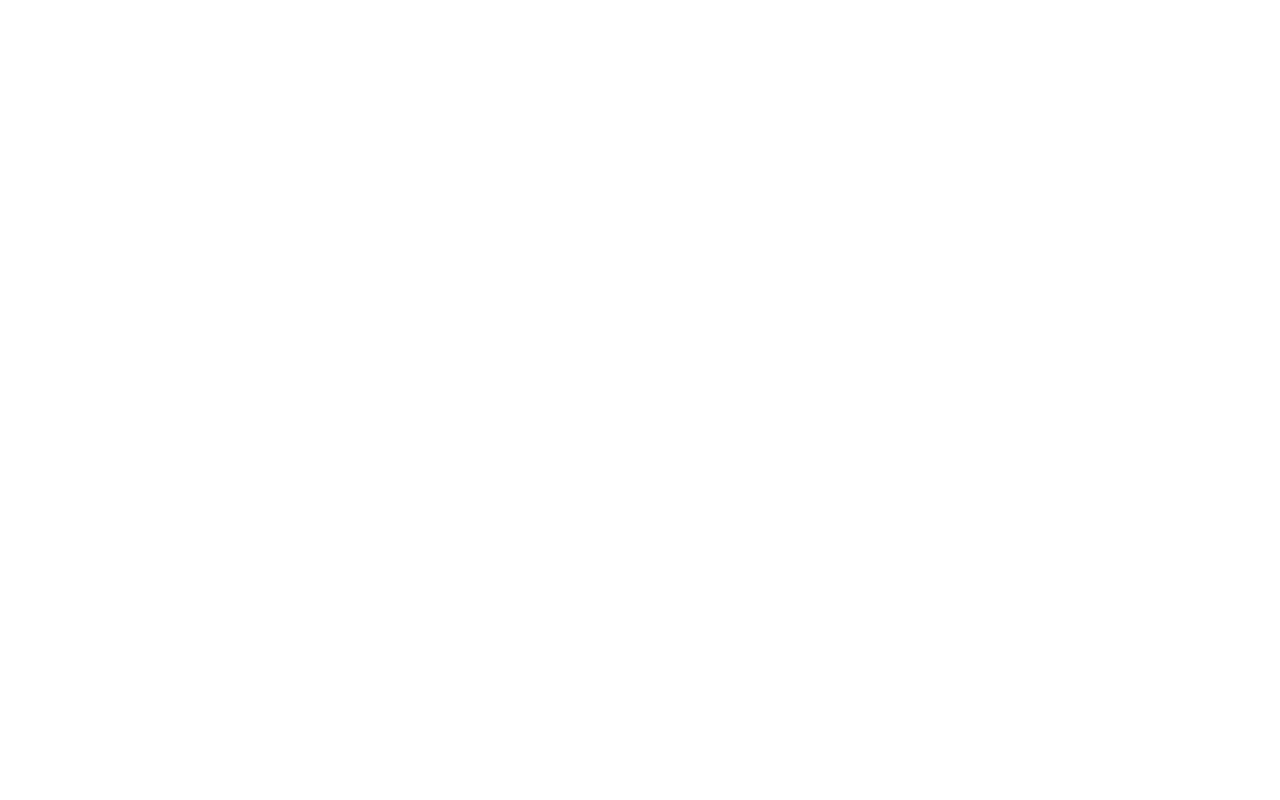
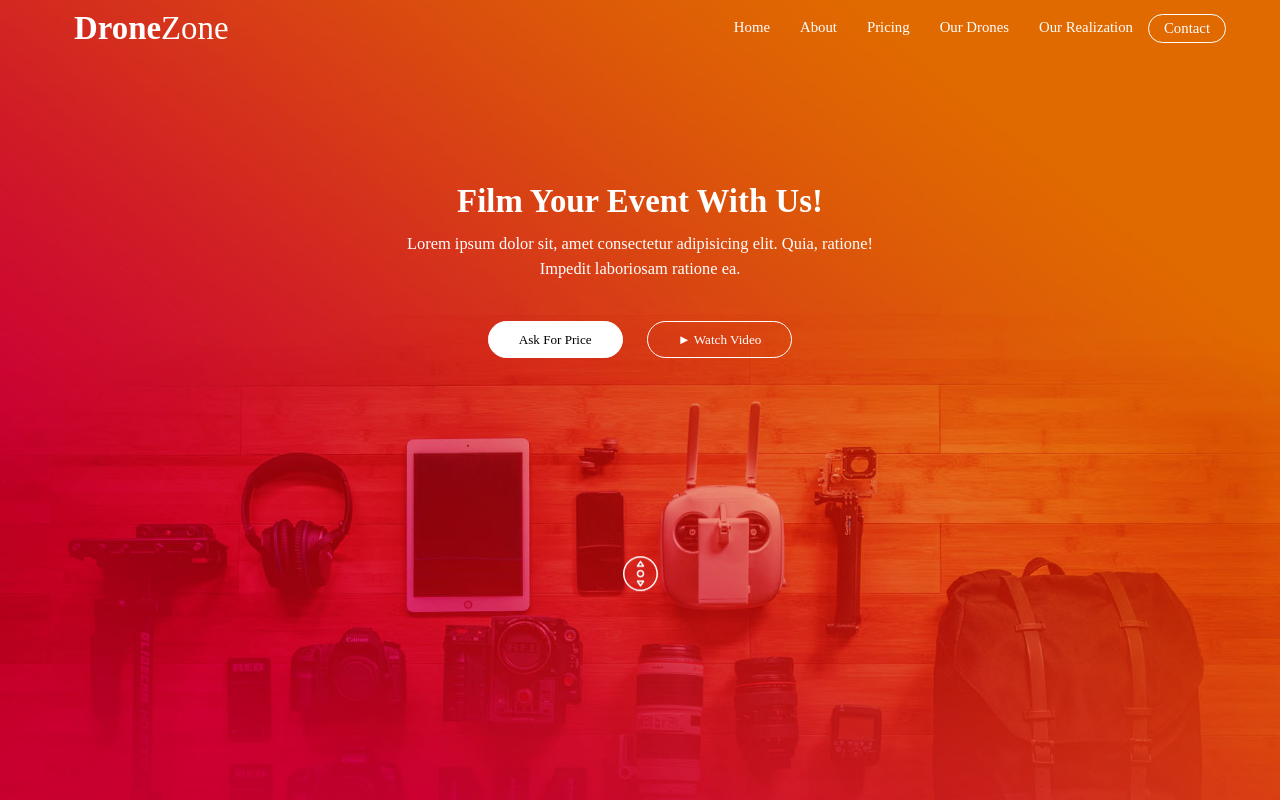
Before and after one commit to ArslanAmeer/Layout-Drone-Zone, a website: page src/index.html in a window 1280 px wide. Drawn offline with Linux system fonts and the light colour scheme; files that its build step writes are made by us from their sources; a web font is replaced by a local one.

Commit message:
Add: HERO area added
Fully responsive Hero area.
with Minor Other Fixes.

```diff
--- a/gulpfile.js
+++ b/gulpfile.js
@@ -66,7 +66,7 @@ gulp.task("serve", function () {
     BrowserSync.init({
         server: "dist",
         port: 2712,
-        host: "192.168.10.66",
+        // host: "192.168.10.66",
         browser: "Firefox"
     });
     gulp.watch("src/*.html", ["html-minify"]);
--- a/src/assets/js/script.js
+++ b/src/assets/js/script.js
@@ -0,0 +1,15 @@
+// Hamburger Menu
+
+var hamBtn = document.getElementById("nav-menu");
+var navMenu = document.getElementById("nav");
+
+hamBtn.addEventListener("click", () => {
+    if (navMenu.style.display == "none")
+    {
+        navMenu.style.display = "block";
+    }
+    else
+    {
+        navMenu.style.display = "none";
+    }
+});
--- a/src/assets/less/base/elements.less
+++ b/src/assets/less/base/elements.less
@@ -0,0 +1,16 @@
+h1,h2,h3,h4,h5,h6 {
+    .resetmp;
+    text-decoration: none;
+}
+
+p,a {
+    display: inline-block;
+    .resetmp;
+    text-decoration: none;
+    color: inherit;
+}
+
+ul,li {
+    .resetmp;
+    list-style-type: none;
+}
--- a/src/assets/less/base/mixins.less
+++ b/src/assets/less/base/mixins.less
@@ -1,3 +1,15 @@
 .resetmp{
     margin: 0; padding: 0;
 }
+
+.grad-color{
+    background-image: -webkit-gradient( linear, left top, right top, color-stop(0, #c60334), color-stop(0.6, orange));
+    background-image: gradient( linear, left top, right top, color-stop(0, #c60334), color-stop(1, orange));
+    color:transparent;
+    -webkit-background-clip: text;
+    background-clip: text;
+}
+
+.roundedbtn{
+    border-radius: 50px;
+}
--- a/src/assets/less/base/vars.less
+++ b/src/assets/less/base/vars.less
@@ -2,3 +2,5 @@
     font-family: "Carlito";
     src: url("../fonts/Carlito-Regular.ttf");
 }
+
+@primary-color: white;
--- /dev/null
+++ b/src/assets/less/components/hero.less
@@ -0,0 +1,182 @@
+.hero-wrapper {
+    height: 100vh;
+    background-image: url("../images/hero-bg.jpg");
+    background-repeat: no-repeat;
+    background-size: cover;
+    background-position-y: 100%;
+    background-position-x: 50%;
+}
+
+.hero-wrapper .narrow{
+    display: flex;
+    flex-flow: column nowrap;
+}
+
+.hero-wrapper .narrow header {
+
+    display: flex;
+    align-items: center;
+    flex-flow: column;
+
+    #nav-menu {
+        position: absolute;
+        top: 0;
+        left: 0;
+        margin: 18px;
+        cursor: pointer;
+        img {
+            width: 25px;
+        }
+    }
+
+    .logo {
+        font-size: 2em;
+        margin: 10px;
+    }
+
+    #nav {
+        position: absolute;
+        top: 10vh;
+        left: 10vw;
+        text-align: center;
+        background-color: orangered;
+        font-size: .9em;
+        li {
+            a {
+                padding: 5px;
+                width: 100%;
+                transition: all .4s ease;
+                &:hover {
+                    background-color: #fff;
+                    color: black;
+                }
+            }
+        }
+    }
+}
+
+.hero-wrapper .narrow section{
+    align-self: center;
+    justify-self: center;
+    text-align: center;
+    margin-top: 10%;
+    width: 300px;
+    h1{
+        margin: 10px;
+    }
+    p{
+        line-height: 25px;
+    }
+
+    .hero-btns{
+        margin: 20px;
+        a{
+            font-size: .8em;
+            padding: 10px 30px;
+            margin: 20px 10px;
+            border: 1px solid white;
+            .roundedbtn;
+            transition: all .4s;
+            &:first-child{
+                background-color: #fff;
+                color: black;
+            }
+            &:last-child{
+                &:hover{
+                    background-color: white;
+                    color: black;
+                }
+            }
+        }
+
+    }
+}
+
+.hero-wrapper .narrow > img{
+    width: 35px;
+    align-self: center;
+    justify-self: center;
+    margin-top: 25%;
+    .vertical;
+}
+
+@media (min-width: 720px) {
+    .hero-wrapper .narrow header {
+
+        flex-flow: row;
+        justify-content: space-between;
+
+        #nav-menu {
+            display: none;
+        }
+
+        #nav {
+            position: relative;
+            top: 0; left: 0;
+            display: block;
+            text-align: center;
+            background-color: transparent;
+            ul{
+                display: flex;
+                justify-content: space-between;
+                li {
+                    a {
+                        padding: 5px; margin: 0 10px;
+                        &:hover {
+                            background-color: transparent;
+                            color: black;
+                        }
+                    }
+                    &:last-child{
+                        a{
+                            border: 1px solid white;
+                            .roundedbtn;
+                            &:hover{
+                                background-color: #fff;
+                                color: black;
+                            }
+                        }
+                    }
+                }
+            }
+        }
+    }
+    .hero-wrapper .narrow section{
+        width: 500px;
+    }
+    .hero-wrapper .narrow > img{
+        margin-top: 20vh;
+    }
+}
+
+.vertical {
+    animation: vertical_7148 2.44s ease infinite;
+    transform-origin: 50% 50%;
+}
+
+@keyframes vertical_7148 {
+    0% {
+        transform: translate(0, -3px)
+    }
+    3.27869% {
+        transform: translate(0, 3px)
+    }
+    6.55738% {
+        transform: translate(0, -3px)
+    }
+    9.83606% {
+        transform: translate(0, 3px)
+    }
+    13.11475% {
+        transform: translate(0, -3px)
+    }
+    16.39344% {
+        transform: translate(0, 3px)
+    }
+    18.03279% {
+        transform: translate(0, 0)
+    }
+    100% {
+        transform: translate(0, 0)
+    }
+}
--- a/src/assets/less/layout/template.less
+++ b/src/assets/less/layout/template.less
@@ -1,10 +1,22 @@
+html{
+    font-size: 64.2%;
+}
+
+body{
+    font-size: 1.6rem;
+    color: @primary-color;
+}
+
 .container{
-    font-family: 'Gill Sans', 'Gill Sans MT', Calibri, 'Trebuchet MS', sans-serif;
+    font-family: Carlito;
     .resetmp;
 }
 
 .narrow{
-    width: 90vw;
+    width: 100vw;
     margin: auto;
-    background-color: yellow;
+
+    @media (min-width: 550px) {
+        width: 90vw;
+    }
 }
--- a/src/assets/less/main.less
+++ b/src/assets/less/main.less
@@ -2,4 +2,4 @@
 @import "vendor/*.less";
 @import "base/*.less";
 @import "layout/*.less";
-@import "component/*.less";
+@import "components/*.less";
--- a/src/index.html
+++ b/src/index.html
@@ -1,5 +1,6 @@
 <!DOCTYPE html>
 <html lang="en">
+
 <head>
     <meta charset="UTF-8">
     <meta name="viewport" content="width=device-width, initial-scale=1.0">
@@ -9,14 +10,44 @@
     <link rel="stylesheet" href="assets/css/allstyle.min.css">
     <title>Drone-Zone Layout</title>
 </head>
+
 <body>
     <div class="container">
-
         <div class="hero-wrapper">
             <div class="narrow">
-                <nav class="nav">
+                <header>
+                    <div id="nav-menu">
+                        <img src="assets/images/menu.svg" alt="hamMenu">
+                    </div>
+                    <div class="logo">
+                        <a href="#"><b>Drone</b>Zone</a>
+                    </div>
+                    <nav id="nav">
+                        <ul>
+                            <li><a href="#">Home</a></li>
+                            <li><a href="#">About</a></li>
+                            <li><a href="#">Pricing</a></li>
+                            <li><a href="#">Our Drones</a></li>
+                            <li><a href="#">Our Realization</a></li>
+                            <li><a href="#">Contact</a></li>
+                        </ul>
+                    </nav>
+                </header>
 
-                </nav>
+                <section>
+                    <h1>Film Your Event With Us!</h1>
+                    <p>Lorem ipsum dolor sit, amet consectetur adipisicing elit. Quia, ratione! Impedit laboriosam ratione ea.</p>
+
+                    <div class="hero-btns">
+                        <a href="#">Ask For Price</a>
+                        <a href="#">► Watch Video</a>
+                    </div>
+
+                </section>
+
+                <img src="assets/images/scroll.svg" alt="scroll">
+
+
             </div>
         </div>
 
@@ -24,4 +55,5 @@
 
     <script src="assets/js/allscript.min.js"></script>
 </body>
+
 </html>
```
Also changed, not shown: dist/assets/css/allstyle.min.css, dist/assets/images/menu.svg (added), dist/assets/images/scroll.svg (added), dist/index.html, src/_notes/DroneZone.jpg (added), src/assets/images/menu.svg (added), src/assets/images/scroll.svg (added), src/assets/less/components/heroArea.less (deleted), 2 other files.
